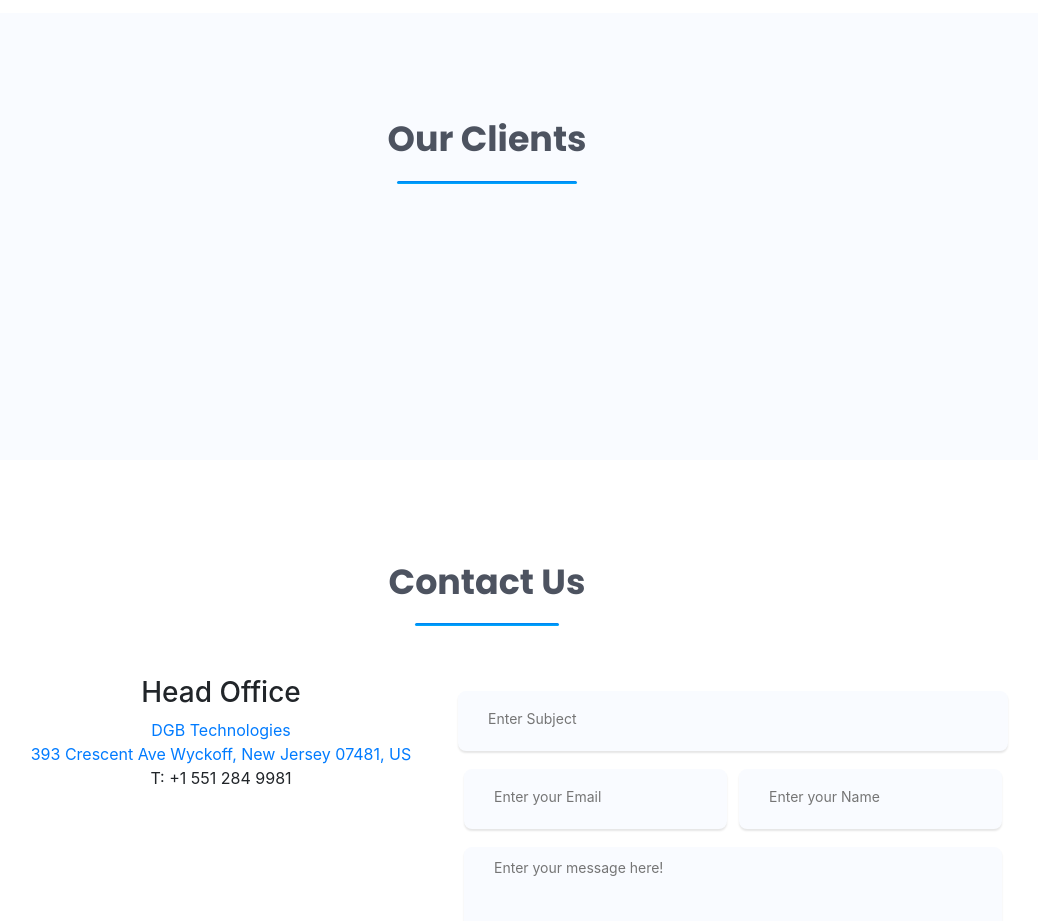
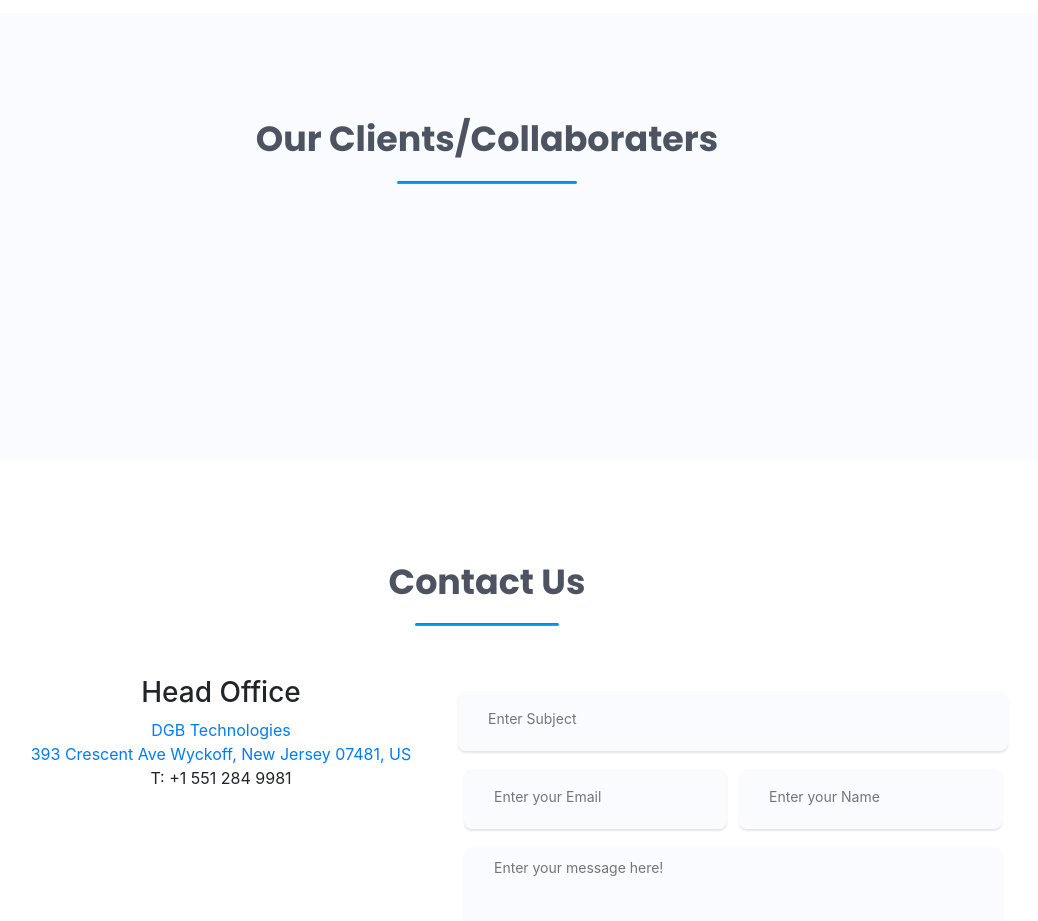
Before and after one commit to DGBTechnologies/dgbtek, a plain HTML site: page index.html in a window 1280 px wide. Shown: the part 3200-4121 px from the top of the page, without its empty margins (153-1191 px from the left). Drawn offline with nearby package versions, Linux system fonts and the light colour scheme.

Commit message:
update clients

```diff
--- a/index.html
+++ b/index.html
@@ -308,7 +308,7 @@
     </div>
     <div id="our-clients" class="center container">
       <div class="services-header">
-        <h3>Our Clients</h3>
+        <h3>Our Clients/Collaboraters</h3>
         <div class="sm-divider-line"></div>
       </div>
       <div class="row">
```
